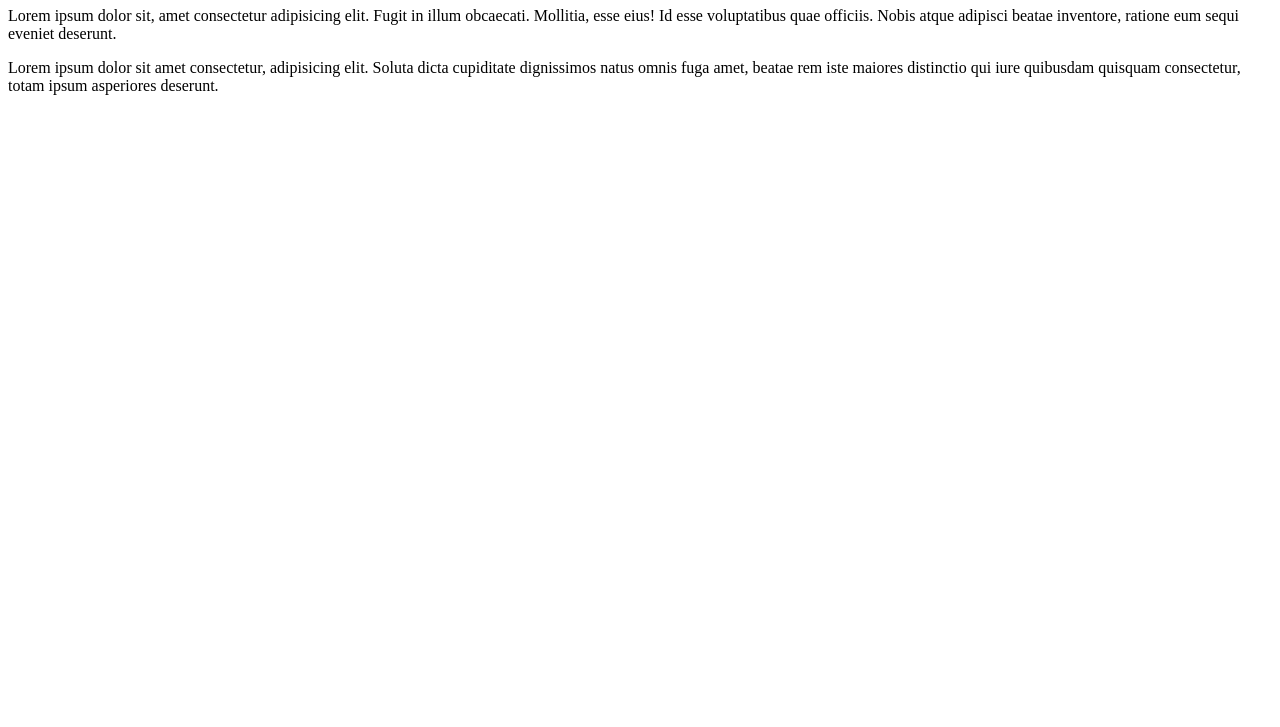
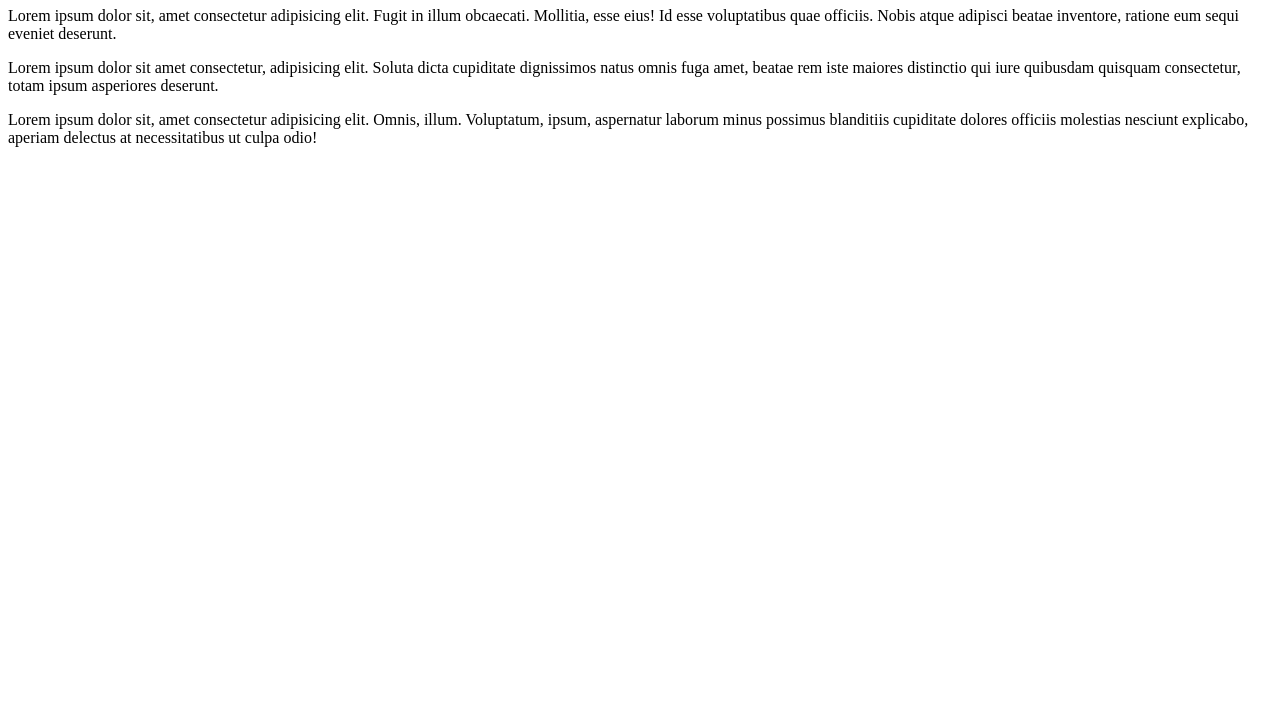
Before and after one commit to kinggsara/assignment1, a plain HTML site: page index.html in a window 1280 px wide. Shown: the part 73-800 px from the top of the page. Drawn offline with Linux system fonts and the light colour scheme.

Commit message:
Update index.html

```diff
--- a/index.html
+++ b/index.html
@@ -10,6 +10,7 @@
     <h1>MODULE 1 Assignment</h1>
     <p>Lorem ipsum dolor sit, amet consectetur adipisicing elit. Fugit in illum obcaecati. Mollitia, esse eius! Id esse voluptatibus quae officiis. Nobis atque adipisci beatae inventore, ratione eum sequi eveniet deserunt.</p>
     <p>Lorem ipsum dolor sit amet consectetur, adipisicing elit. Soluta dicta cupiditate dignissimos natus omnis fuga amet, beatae rem iste maiores distinctio qui iure quibusdam quisquam consectetur, totam ipsum asperiores deserunt.</p>
+    <p>Lorem ipsum dolor sit, amet consectetur adipisicing elit. Omnis, illum. Voluptatum, ipsum, aspernatur laborum minus possimus blanditiis cupiditate dolores officiis molestias nesciunt explicabo, aperiam delectus at necessitatibus ut culpa odio!</p>
 
 </body>
 </html>
```
